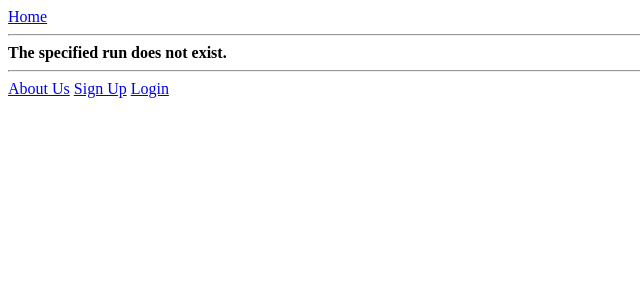
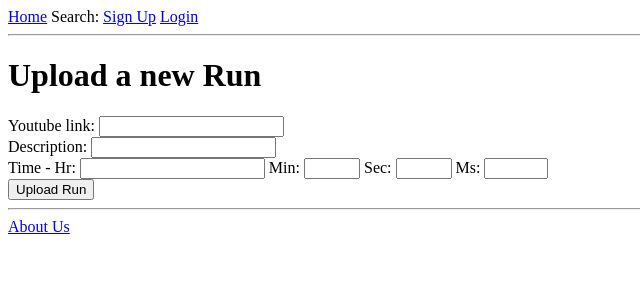
Before and after one commit to JasperHayes/WAD9E, a Django app: page /GUSpeedruns/game/1/add-run/ in a window 1280 px wide. Shown: the top 300 px of the page, without its empty margins (0-640 px from the left). Run offline with Django 3.2, Linux system fonts and the light colour scheme; data that the repository does not hold is empty.

Commit message:
run upload page partially implemented and some small fixes

```diff
--- a/GUSpeedruns/forms.py
+++ b/GUSpeedruns/forms.py
@@ -1,6 +1,21 @@
 from django import forms
 from django.contrib.auth.models import User
-from GUSpeedruns.models import Game, Comment, UserProfile
+from GUSpeedruns.models import Game, Comment, UserProfile, Run
+
+
+class UserForm(forms.ModelForm):
+    password = forms.CharField(widget=forms.PasswordInput())
+
+    class Meta:
+        model = User
+        fields = ('username', 'email', 'password',)
+
+
+class UserProfileForm(forms.ModelForm):
+    class Meta:
+        model = UserProfile
+        fields = ('website', 'picture',)
+
 
 class UploadGameForm(forms.ModelForm):
     name = forms.CharField(max_length=Game.NAME_MAX_LENGTH, help_text="Please enter the game name:")
@@ -12,23 +27,23 @@ class UploadGameForm(forms.ModelForm):
         fields = ("name", "image", "date_released")
 
 
-
 class CommentForm(forms.ModelForm):
-    title = forms.CharField(max_length=50, help_text="Please enter a title.")
-    content = forms.CharField(max_length=400, help_text="Please enter your comment.")
+    title = forms.CharField(max_length=Comment.TITLE_MAX_LENGTH, help_text="Please enter a title.")
+    content = forms.CharField(max_length=Comment.CONTENT_MAX_LENGTH, help_text="Please enter your comment.")
 
     class Meta:
         model = Comment
         fields = ['title', 'content']
 
-class UserForm(forms.ModelForm):
-    password = forms.CharField(widget=forms.PasswordInput())
+
+class RunForm(forms.ModelForm):
+    video = forms.URLField(max_length= 200, help_text= "Youtube link:")
+    hours = forms.IntegerField(min_value=0, help_text="Time - Hr:")
+    minutes = forms.IntegerField(min_value=0, max_value=59, help_text= "Min:")
+    seconds = forms.IntegerField(min_value=0, max_value=59, help_text="Sec:")
+    milliseconds = forms.IntegerField(min_value=0, max_value=999, help_text="Ms:")
+    description = forms.CharField(max_length=Run.DESCRIPTION_MAX_LENGTH, help_text= "Description:")
 
     class Meta:
-        model = User
-        fields = ('username', 'email', 'password',)
-
-class UserProfileForm(forms.ModelForm):
-    class Meta:
-        model = UserProfile
-        fields = ('website', 'picture',)
+        model = Run
+        fields = ('video', 'description', 'hours', 'minutes', 'seconds', 'milliseconds')
--- a/GUSpeedruns/models.py
+++ b/GUSpeedruns/models.py
@@ -43,7 +43,7 @@ class Run(models.Model):
 
     title = models.CharField(max_length=TITLE_MAX_LENGTH, unique=True)
     slug_title = models.SlugField(unique=True)
-    time = models.TimeField()
+    time = models.DurationField()
     video_url_id = models.CharField(max_length=URL_ID_LENGTH)
     description = models.CharField(max_length=DESCRIPTION_MAX_LENGTH)
 
--- a/GUSpeedruns/urls.py
+++ b/GUSpeedruns/urls.py
@@ -6,11 +6,12 @@ app_name = 'GUSpeedruns'
 urlpatterns = [
     path('', views.homepage, name = "homepage"),
     path('about/', views.about, name = "about"),
-    path('game/upload/', views.upload_game, name='upload_game'),
-    path('game/<slug:game_name_slug>/<slug:run_name_slug>/', views.show_run, name='show_run'),
-    path('<slug:game_name_slug>/<int:run_id>/comments/', views.comments, name = "comments"),
-    path('<slug:game_name_slug>/<int:run_id>/comments/add_comment', views.add_comment, name = "add_comment"),
     path('register/', views.register, name='register'),
     path('login/', views.user_login, name='login'),
+    path('game/upload/', views.upload_game, name='upload_game'),
     path('game/<slug:game_name_slug>/', views.show_game, name='show_game'),
+    path('game/<slug:game_name_slug>/add-run/', views.add_run, name='add_run'),
+    path('game/<slug:game_name_slug>/<slug:run_name_slug>/', views.show_run, name='show_run'),
+    path('<slug:game_name_slug>/<int:run_id>/comments/add-comment', views.add_comment, name = "add_comment"),
+    path('<slug:game_name_slug>/<int:run_id>/comments/', views.comments, name = "comments"),
 ]
--- a/GUSpeedruns/views.py
+++ b/GUSpeedruns/views.py
@@ -1,14 +1,12 @@
 from django.shortcuts import render, redirect
-from GUSpeedruns.forms import UserForm, UserProfileForm
-from GUSpeedruns.forms import UploadGameForm
-from GUSpeedruns.forms import CommentForm
-from GUSpeedruns.models import Game
 from django.contrib.auth.decorators import login_required
 from django.contrib.auth import authenticate, login
 from django.http import HttpResponse
 from django.urls import reverse
-from GUSpeedruns.models import Run
-from GUSpeedruns.models import Comment
+from GUSpeedruns.models import Game, Run, Comment, UserProfile
+from GUSpeedruns.forms import UserForm, UserProfileForm, UploadGameForm, CommentForm, RunForm
+from datetime import timedelta
+from urllib.parse import urlparse, parse_qs
 
 def homepage(request):
     response = render(request, 'GUSpeedruns/homepage.html')
@@ -18,65 +16,6 @@ def about(request):
     response = render(request, 'GUSpeedruns/about.html')
     return(response)
 
-@login_required
-def upload_game(request):
-    form = UploadGameForm()
-
-    if request.method == 'POST':
-        form = UploadGameForm(request.POST, request.FILES)
-
-        if form.is_valid():
-            form.save(commit=True)
-            return redirect('/GUSpeedruns/')
-        else:
-            print(form.errors)
-
-    return render(request, 'GUSpeedruns/upload_game.html', {'form': form})
-
-def comments(request, game_name_slug, run_id):
-    context_dict = {}
-    try:
-        run = Run.objects.get(id = run_id)
-        comments = Comment.objects.filter(run=run)
-
-        context_dict['run'] = run
-        context_dict['comments'] = comments
-        context_dict['game_name_slug'] = game_name_slug # needed for the URL tag for add comment
-
-    except Run.DoesNotExist:
-        context_dict['run'] = None
-        context_dict['comments'] = None
-
-    return render(request, 'GUSpeedruns/comments.html', context=context_dict)
-
-@login_required
-def add_comment(request, game_name_slug, run_id):
-    try:
-        run = Run.objects.get(id=run_id)
-    except Run.DoesNotExist:
-        return redirect('/')
-
-    form = CommentForm()
-
-    if request.method == 'POST':
-        form = CommentForm(request.POST)
-
-        if form.is_valid():
-            if run:
-                comment = form.save(commit=False)
-                comment.run = run
-                comment.user = request.user
-                comment.save()
-
-                return redirect(reverse('GUSpeedruns:comments',
-                        kwargs={'game_name_slug': game_name_slug,
-                                'run_id': run_id}))
-
-        else:
-            print(form.errors)
-
-    context_dict = {'form': form, 'run': run}
-    return render(request, 'GUSpeedruns/add_comment.html', context=context_dict)
 
 def register(request):
     registered = False
@@ -116,7 +55,7 @@ def user_login(request):
         if user:
             if user.is_active:
                 login(request, user)
-                return redirect(reverse('GUSpeedruns:index'))
+                return redirect(reverse('GUSpeedruns:homepage'))
             else:
                 return HttpResponse("Your GUSpeedrun account is disabled.")
         else:
@@ -125,6 +64,81 @@ def user_login(request):
     else:
         return render(request, 'GUSpeedruns/login.html')
 
+
+@login_required
+def upload_game(request):
+    form = UploadGameForm()
+
+    if request.method == 'POST':
+        form = UploadGameForm(request.POST, request.FILES)
+
+        if form.is_valid():
+            form.save(commit=True)
+            return redirect('/GUSpeedruns/')
+        else:
+            print(form.errors)
+
+    return render(request, 'GUSpeedruns/upload_game.html', {'form': form})
+
+def show_game(request, game_name_slug):
+    context_dict = {}
+
+    try:
+        game = Game.objects.get(slug_name = game_name_slug)
+        context_dict['game'] = game
+        runs = Run.objects.filter(game = game)
+        context_dict['runs'] = runs
+
+    except:
+        context_dict['game'] = None
+        context_dict['runs'] = None
+
+    return render(request, 'GUSpeedruns/game.html', context=context_dict)
+
+
+def comments(request, game_name_slug, run_id):
+    context_dict = {}
+    try:
+        run = Run.objects.get(id = run_id)
+        comments = Comment.objects.filter(run=run)
+
+        context_dict['run'] = run
+        context_dict['comments'] = comments
+        context_dict['game_name_slug'] = game_name_slug # needed for the URL tag for add comment
+
+    except Run.DoesNotExist:
+        context_dict['run'] = None
+        context_dict['comments'] = None
+
+    return render(request, 'GUSpeedruns/comments.html', context=context_dict)
+
+@login_required
+def add_comment(request, game_name_slug, run_id):
+    try:
+        run = Run.objects.get(id=run_id)
+    except Run.DoesNotExist:
+        return redirect(reverse('GUSpeedruns:homepage'))
+
+    form = CommentForm()
+
+    if request.method == 'POST':
+        form = CommentForm(request.POST)
+
+        if form.is_valid():
+            if run:
+                comment = form.save(commit=False)
+                comment.run = run
+                comment.user = request.user
+                comment.save()
+
+                return redirect(reverse('GUSpeedruns:comments',
+                        kwargs={'game_name_slug': game_name_slug,'run_id': run_id}))
+
+        else:
+            print(form.errors)
+
+    context_dict = {'form': form, 'run': run, 'game_name_slug':game_name_slug}
+    return render(request, 'GUSpeedruns/add_comment.html', context=context_dict)
 
 
 def show_run(request, game_name_slug, run_name_slug):
@@ -143,18 +157,40 @@ def show_run(request, game_name_slug, run_name_slug):
 
     return render(request, 'GUSpeedruns/run.html', context=context_dict)
 
+def add_run(request, game_name_slug):
+    form = RunForm()
 
-def show_game(request, game_name_slug):
-    context_dict = {}
+    if request.method == 'POST':
+        form = RunForm(request.POST)
 
-    try:
-        game = Game.objects.get(slug_name = game_name_slug)
-        context_dict['game'] = game
-        runs = Run.objects.filter(game = game)
-        context_dict['runs'] = runs
+        if form.is_valid():
+            run = form.save(commit=False)
 
-    except:
-        context_dict['game'] = None
-        context_dict['runs'] = None
+            hours = form.cleaned_data['hours']
+            minutes = form.cleaned_data['minutes']
+            seconds = form.cleaned_data['seconds']
+            milliseconds = form.cleaned_data['milliseconds']
 
-    return render(request, 'GUSpeedruns/game.html', context=context_dict)
+            run.user = request.user
+            run.game = Game.objects.get(game_name_slug=game_name_slug)
+            run.video_url_id = get_youtube_id(form.cleaned_data['video'])
+            run.time = timedelta(hours=hours, minutes=minutes, seconds=seconds, milliseconds=milliseconds)
+
+            run.save()
+            return redirect(reverse('GUSpeedruns:show_game', kwargs={'game_name_slug': game_name_slug}))
+
+        else:
+            print(form.errors)
+
+    return render(request, 'GUSpeedruns/add_run.html', {'form': form, 'game_name_slug': game_name_slug})
+
+def get_youtube_id(url):
+    parsed_url = urlparse(url)
+
+    if parsed_url.hostname in ['www.youtube.com', 'youtube.com']:
+        return parse_qs(parsed_url.query).get('v', [None])[0]
+
+    elif parsed_url.hostname == 'youtu.be':
+        return parsed_url.path.lstrip('/')
+
+    return None
--- a/templates/GUSpeedruns/add_comment.html
+++ b/templates/GUSpeedruns/add_comment.html
@@ -6,7 +6,7 @@
 {% block body_block %}
     <h1>Upload comment</h1>
     <div>
-        <form id="comment_form" method="post" action="/{{ game_name_slug }}/{{ run.id }}/comments/add_comment">
+        <form id="comment_form" method="post" action="{% url 'GUSpeedruns:add_comment' game_name_slug run.id %}">
             {% csrf_token %}
             {% for hidden in form.hidden_fields %}
                 {{ hidden }}
--- /dev/null
+++ b/templates/GUSpeedruns/add_run.html
@@ -0,0 +1,28 @@
+{% extends 'GUSpeedruns/base.html' %}
+
+{% block title_block %}
+    Upload Run
+{% endblock %}
+
+{% block body_block %}
+<h1>Upload a new Run</h1>
+
+<div>
+    <form id="run_form" method="post" action="{% url 'GUSpeedruns:add_run' game_name_slug %}">
+        {% csrf_token %}
+        {% for hidden in form.hidden_fields %}
+            {{ hidden }}
+        {% endfor %}
+        {% for field in form.visible_fields %}
+            {{ field.errors }}
+            {{ field.help_text }}
+            {{ field }}
+            {% if field.field.widget.input_type != "number" %}
+                <br/>
+            {% endif %}
+        {% endfor %}
+        <br/>
+        <input type="submit" name="submit" value="Upload Run" />
+    </form>
+</div>
+{% endblock %}
--- a/templates/GUSpeedruns/base.html
+++ b/templates/GUSpeedruns/base.html
@@ -14,6 +14,9 @@
         <div>
             <!-- Top bar with home, search etc. -->
              <a href="{% url 'GUSpeedruns:homepage' %}">Home</a>
+             Search:
+             <a href="{% url 'GUSpeedruns:register' %}">Sign Up</a>
+             <a href="{% url 'GUSpeedruns:login' %}">Login</a>
         </div>
         <hr />
         <div>
@@ -25,8 +28,6 @@
         <div>
             <!-- Bottom bar with about -->
              <a href="{% url 'GUSpeedruns:about' %}">About Us</a>
-             <a href="{% url 'GUSpeedruns:register' %}">Sign Up</a>
-             <a href="{% url 'GUSpeedruns:login' %}">Login</a>
         </div>
     </body>
 </html>
--- a/templates/GUSpeedruns/game.html
+++ b/templates/GUSpeedruns/game.html
@@ -23,7 +23,7 @@
         <ol>
             {% for run in runs|slice:":10" %}
                 <li>
-                    {{ run.runner.username }} - {{ run.time }}
+                    {{ run.user }} - {{ run.time }}
                 </li>
             {% endfor %}
         </ol>
```
Also changed, not shown: populate_GUSpeedruns.py (+4 -4 lines), GUSpeedruns/migrations/0002_auto_20260318_1448.py (added).
